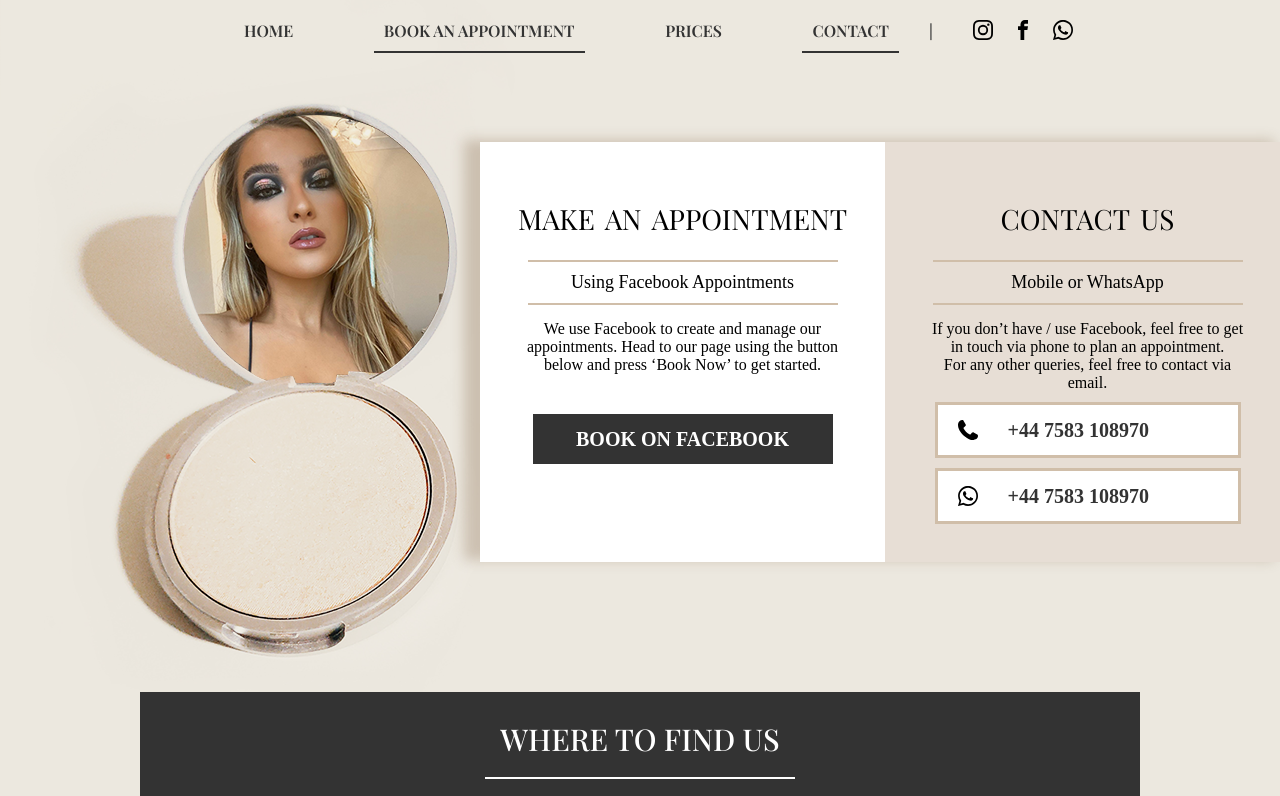
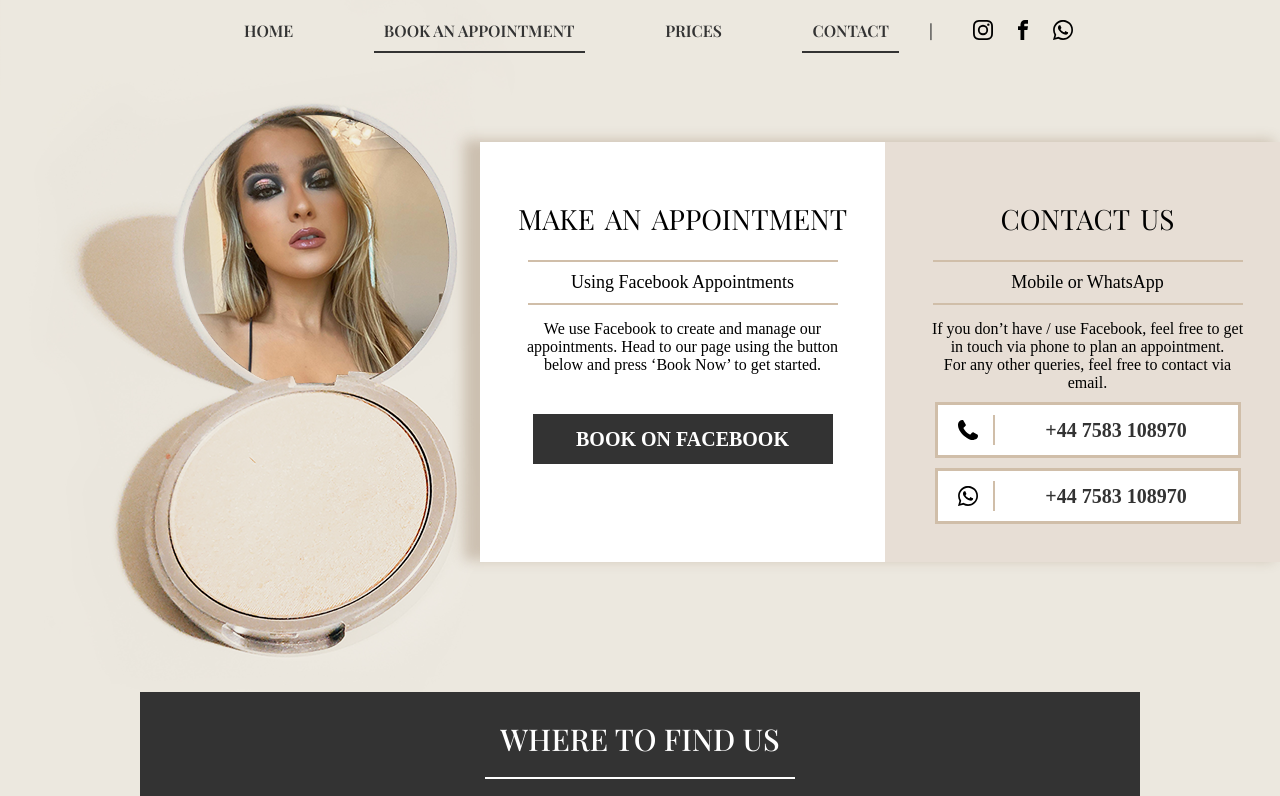
Before and after one commit to AngeloHague/CB-Beauty, a plain HTML site: page html/contact-us.html in a window 1280 px wide. Shown: the top 796 px of the page. Drawn offline with nearby package versions, Linux system fonts and the light colour scheme; a web font is replaced by a local one.

Commit message:
Minor style changes. Focusing on Contact number layout

```diff
--- a/css/contact.css
+++ b/css/contact.css
@@ -70,13 +70,15 @@
 
 .contact .button.info img {
     width: 2rem;
-    margin-left: 2rem;
+    margin-left: .5rem;
+    padding: .5rem 1.5rem;
+    border-right: 2px solid var(--accent-col);
 }
 
 .contact .button.info a {
     width: 100%;
-    margin-left: 10%;
-    /* text-align: center; */
+    /* margin-left: 10%; */
+    text-align: center;
 }
 
 .services.map h1 {
--- a/css/global.css
+++ b/css/global.css
@@ -12,8 +12,9 @@ body {
   font-family: 'Playfair Display', system-ui, -apple-system, BlinkMacSystemFont, 'Segoe UI', Roboto, Oxygen, Ubuntu, Cantarell, 'Open Sans', 'Helvetica Neue', sans-serif serif;
   background-color: var(--bg-color);
   overflow: auto;
+  min-width: 230px;
   max-width: 100%;
-  overflow-x: hidden;
+  overflow-x: auto;
   overflow-y: visible;
   /* width: 100%; */
 }
--- a/css/index.css
+++ b/css/index.css
@@ -13,7 +13,7 @@
 .landing {
     position: absolute;
     width: 410px;
-    height: 410px;
+    height: auto;
     left: 50vw;
     top: 142px;
     background-color: #fff;
```
